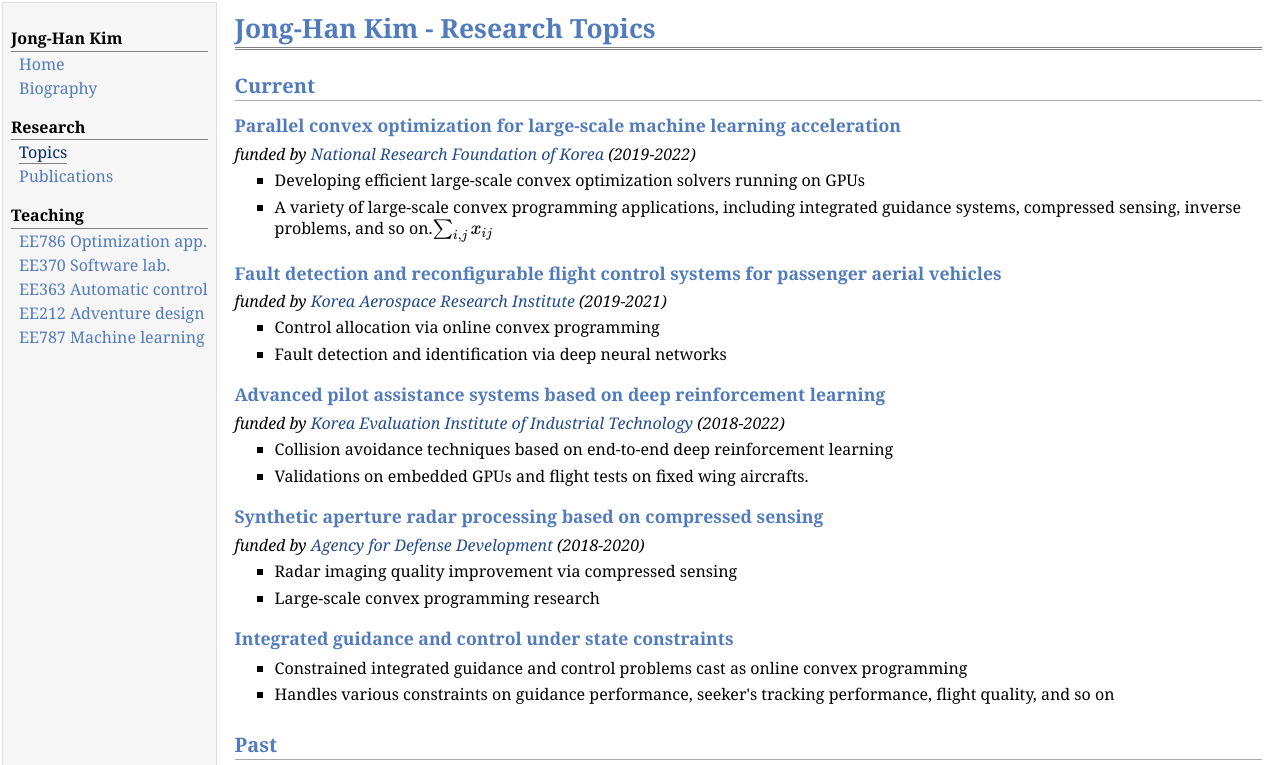
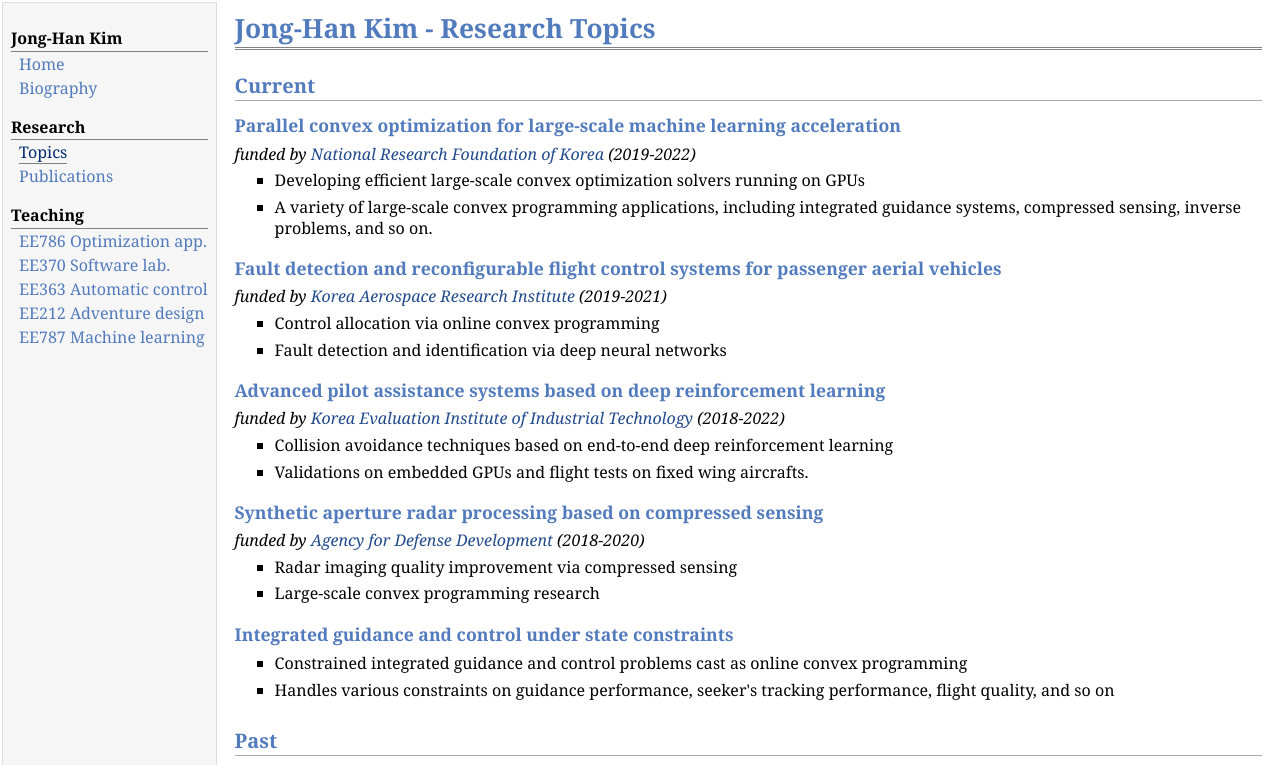
Before and after one commit to jonghank/jonghank.github.io, a plain HTML site: page topics.html in a window 1280 px wide. Shown: the top 765 px of the page. Drawn offline with nearby package versions, Linux system fonts and the light colour scheme; some packages are replaced by stand-ins of ours.

Commit message:
Update topics.html

```diff
--- a/topics.html
+++ b/topics.html
@@ -43,8 +43,7 @@ MathJax.Hub.Config({
 <ul>
 <li><p>Developing efficient large-scale convex optimization solvers running on GPUs</p>
 </li>
-<li><p>A variety of large-scale convex programming applications, including integrated guidance systems, compressed sensing, inverse problems, and so on.\(\sum_{i,j}
-x_{ij}\)</p>
+<li><p>A variety of large-scale convex programming applications, including integrated guidance systems, compressed sensing, inverse problems, and so on.</p>
 </li>
 </ul>
 <h3>Fault detection and reconfigurable flight control systems for passenger aerial vehicles</h3>
@@ -151,7 +150,7 @@ under information constraints.</p>
 </ul>
 <div id="footer">
 <div id="footer-text">
-Page generated 2019-03-09, by <a href="https://github.com/wsshin/jemdoc_mathjax" target="blank">jemdoc+MathJax</a>.
+Page generated 2019-03-16, by <a href="https://github.com/wsshin/jemdoc_mathjax" target="blank">jemdoc+MathJax</a>.
 </div>
 </div>
 </td>
```
